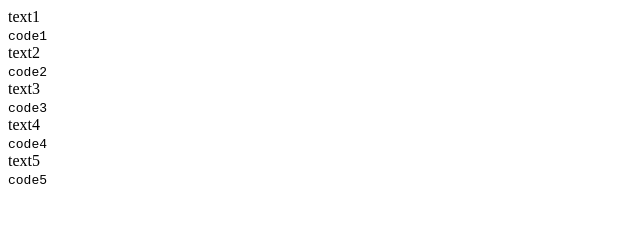
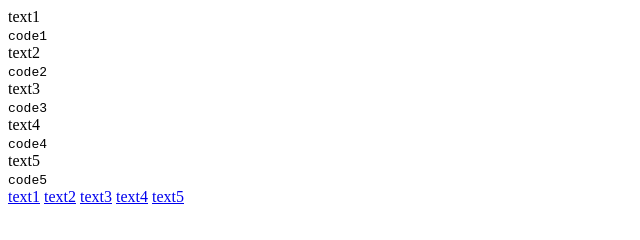
Before and after one commit to Jorge-Montero/technical-doc-test, a plain HTML site: page index.html in a window 1280 px wide. Shown: the whole page, without its empty margins (0-640 px from the left). Drawn offline with Linux system fonts and the light colour scheme.

Commit message:
12, navbar text contain matching header text

```diff
--- a/index.html
+++ b/index.html
@@ -30,11 +30,11 @@
         </section>
     </main>
     <nav id="navbar">
-        <a class="nav-link" href="http://#text1"></a>
-        <a class="nav-link" href="http://#text2"></a>
-        <a class="nav-link" href="http://#text3"></a>
-        <a class="nav-link" href="http://#text4"></a>
-        <a class="nav-link" href="http://#text5"></a>
+        <a class="nav-link" href="http://#text1">text1</a>
+        <a class="nav-link" href="http://#text2">text2</a>
+        <a class="nav-link" href="http://#text3">text3</a>
+        <a class="nav-link" href="http://#text4">text4</a>
+        <a class="nav-link" href="http://#text5">text5</a>
     </nav>
     <script src="https://cdn.freecodecamp.org/testable-projects-fcc/v1/bundle.js"></script>
     <script src=""></script>
```
